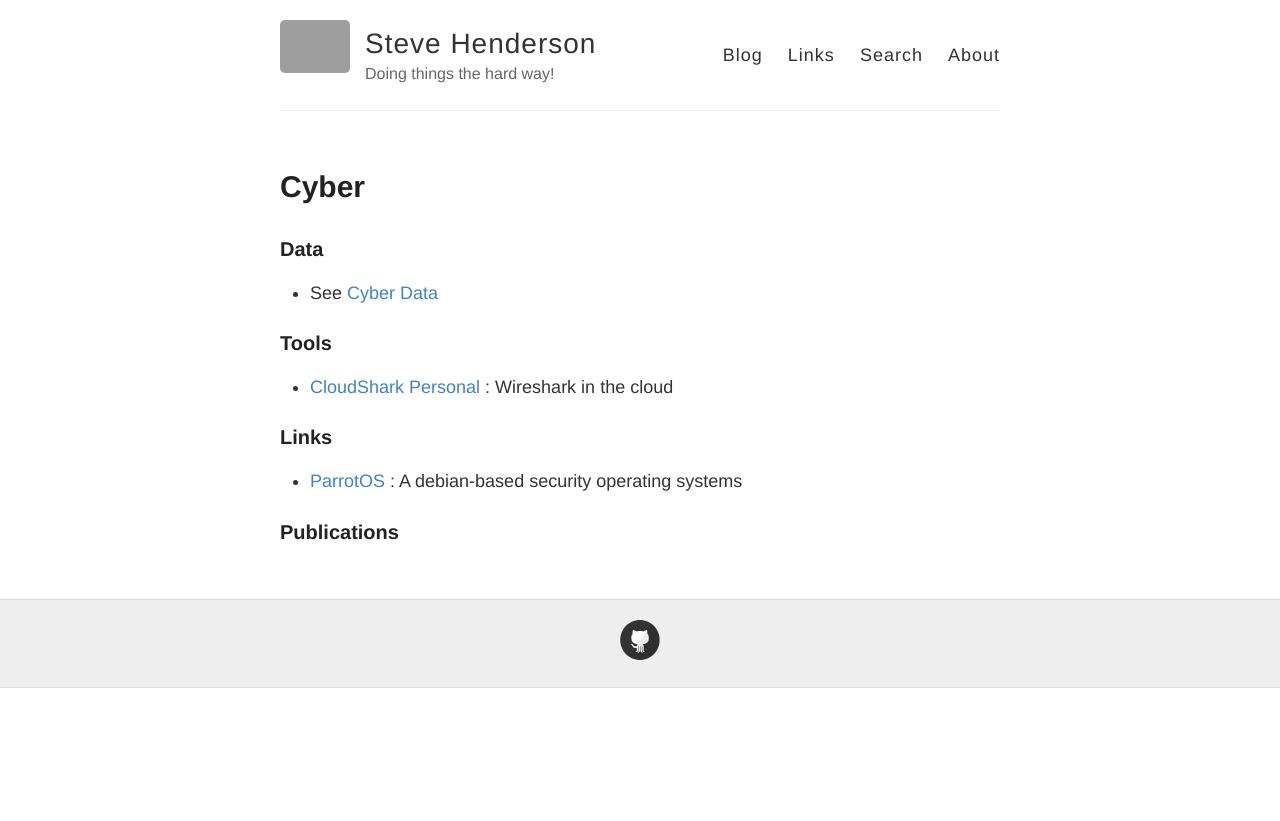
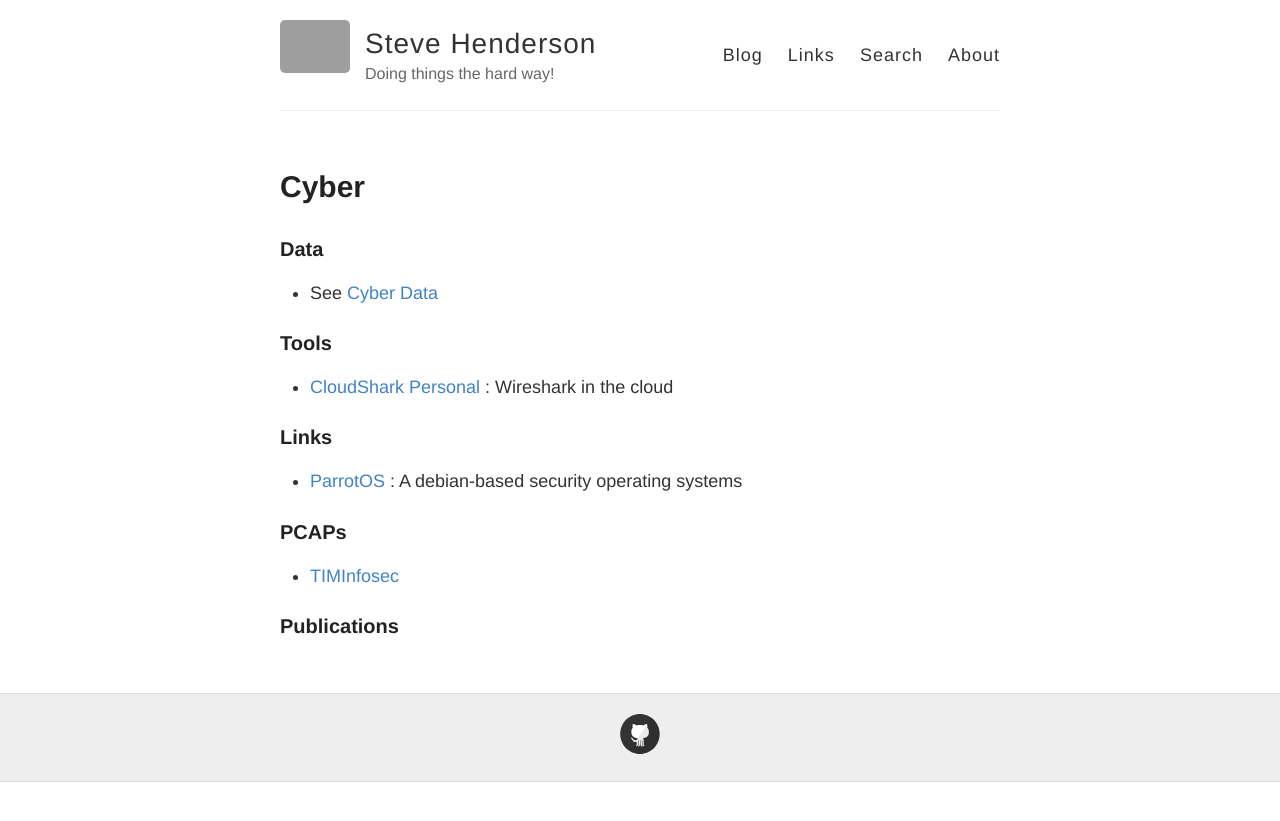
Before and after one commit to stevehenderson/stevehenderson.github.io, a Jekyll site: the page built from cyber.md, in a window 1280 px wide. Shown: the top 821 px of the page. Built offline with Jekyll 4.4.1, drawn with Linux system fonts in a browser that asks for light colours; grey boxes are pictures that could not be loaded.

Commit message:
Update cyber.md
Adding pcaps

```diff
--- a/cyber.md
+++ b/cyber.md
@@ -17,4 +17,10 @@ permalink: /cyber/
 
    * [ParrotOS](https://parrotsec.org/) : A debian-based security operating systems
 
+
+### PCAPs
+
+   * [TIMInfosec](https://github.com/neu5ron/TMInfosec/blob/master/Datasets/PCAPs.md)
+
+
 ### Publications
```
